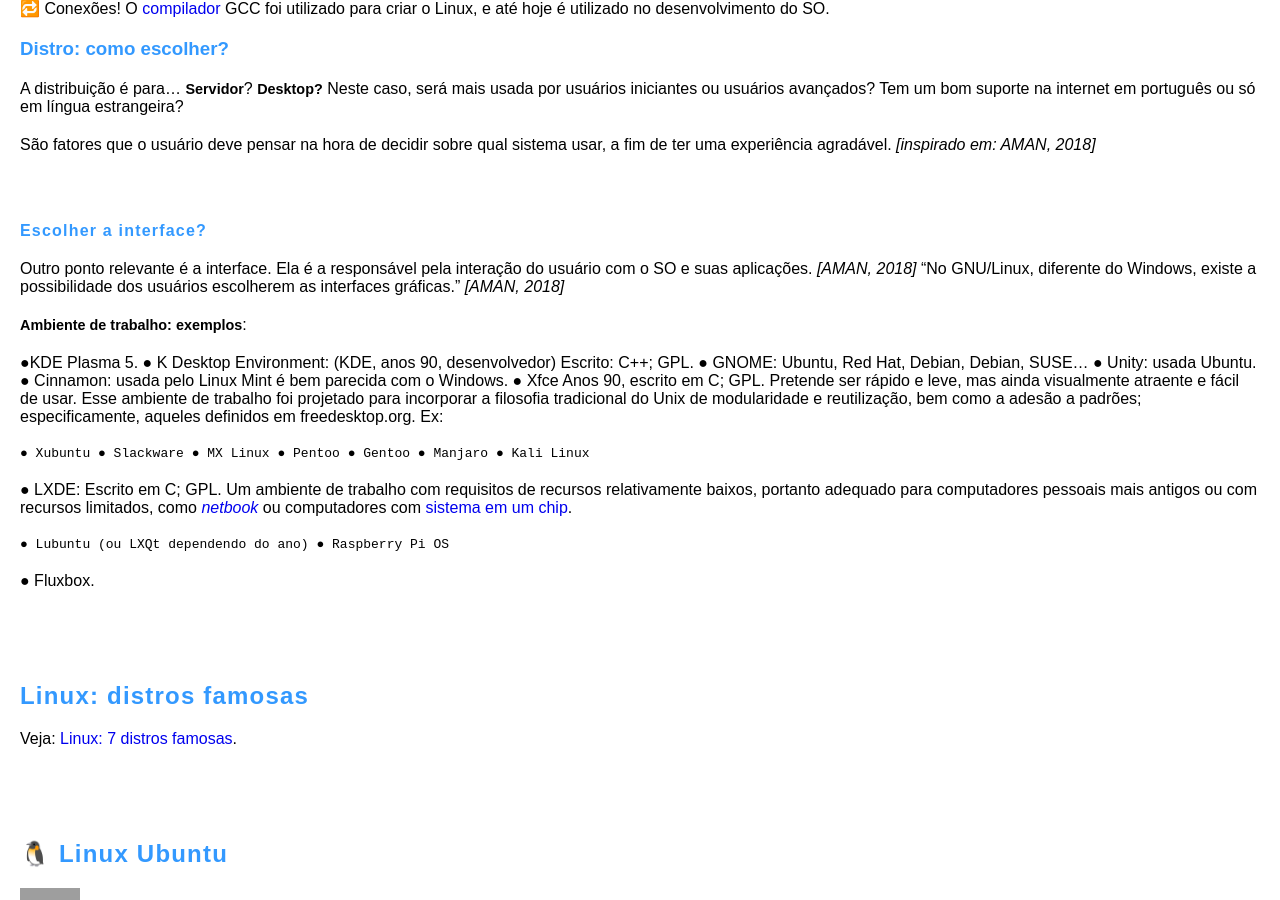
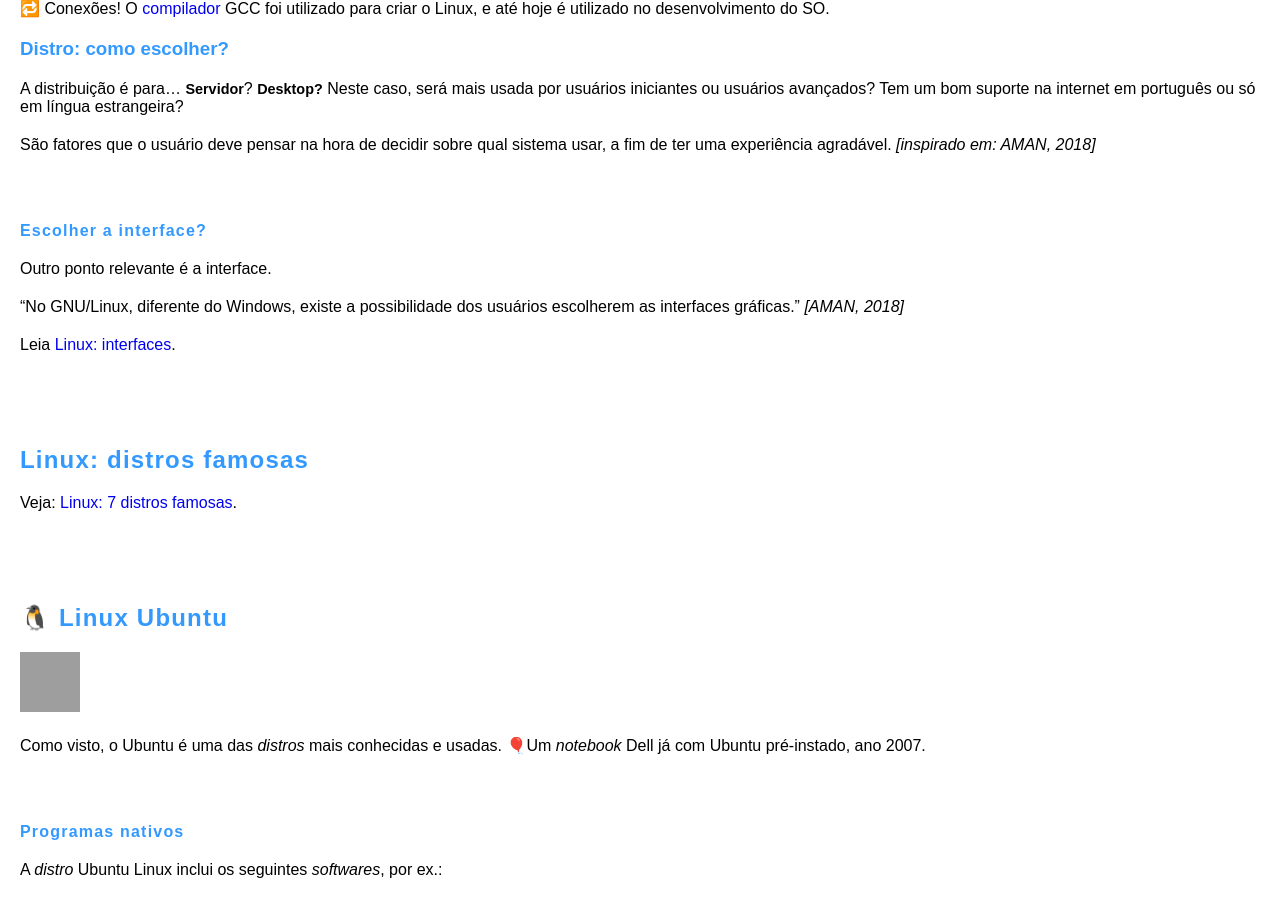
Before and after one commit to Joesynth/joesynth.github.io, a Jekyll site: the page built from _posts/2020-12-27-linux.md, in a window 1280 px wide and 900 px high, scrolled down 1240 px. Built offline with Jekyll 4.4.1, drawn with Linux system fonts in a browser that asks for light colours; grey boxes are pictures that could not be loaded.

Commit message:
Update 2020-12-27-linux.md

```diff
--- a/_posts/2020-12-27-linux.md
+++ b/_posts/2020-12-27-linux.md
@@ -47,28 +47,13 @@
 
 São fatores que o usuário deve pensar na hora de decidir sobre qual sistema usar, a fim de ter uma experiência agradável.
 <em>[inspirado em: AMAN, 2018]</em>
+
 <h6>Escolher a interface?</h6>
-Outro ponto relevante é a interface. Ela é a responsável pela interação do usuário com o SO e suas aplicações. <em>[AMAN, 2018]
-</em>"No GNU/Linux, diferente do Windows, existe a possibilidade dos usuários escolherem as interfaces gráficas." <em>[AMAN, 2018] </em>
+Outro ponto relevante é a interface.
 
-<strong>Ambiente de trabalho: exemplos</strong>:
+> "No GNU/Linux, diferente do Windows, existe a possibilidade dos usuários escolherem as interfaces gráficas." <em>[AMAN, 2018]
 
-●KDE Plasma 5.
-● K Desktop Environment:
-(KDE, anos 90, desenvolvedor)
-Escrito: C++; GPL.
-● GNOME: Ubuntu, Red Hat, Debian, Debian, SUSE...
-● Unity: usada Ubuntu.
-● Cinnamon: usada pelo Linux Mint é bem parecida com o Windows.
-● Xfce
-Anos 90, escrito em C; GPL.
-Pretende ser rápido e leve, mas ainda visualmente atraente e fácil de usar. Esse ambiente de trabalho foi projetado para incorporar a filosofia tradicional do Unix de modularidade e reutilização, bem como a adesão a padrões; especificamente, aqueles definidos em freedesktop.org. Ex:
-<pre>● Xubuntu ● Slackware ● MX Linux ● Pentoo ● Gentoo ● Manjaro ● Kali Linux</pre>
-● LXDE:
-Escrito em C; GPL.
-Um ambiente de trabalho com requisitos de recursos relativamente baixos, portanto adequado para computadores pessoais mais antigos ou com recursos limitados, como <a href="https://joesynth.wordpress.com/2021/11/28/nocoes-de-informatica/"><em>netbook</em></a> ou computadores com <a href="https://joesynth.wordpress.com/2021/11/28/nocoes-de-informatica/">sistema em um chip</a>.
-<pre>● Lubuntu (ou LXQt dependendo do ano) ● Raspberry Pi OS</pre>
-● Fluxbox.
+Leia [Linux: interfaces](/linux-interfaces).
 
 <h2>Linux: distros famosas</h2>
 
```
